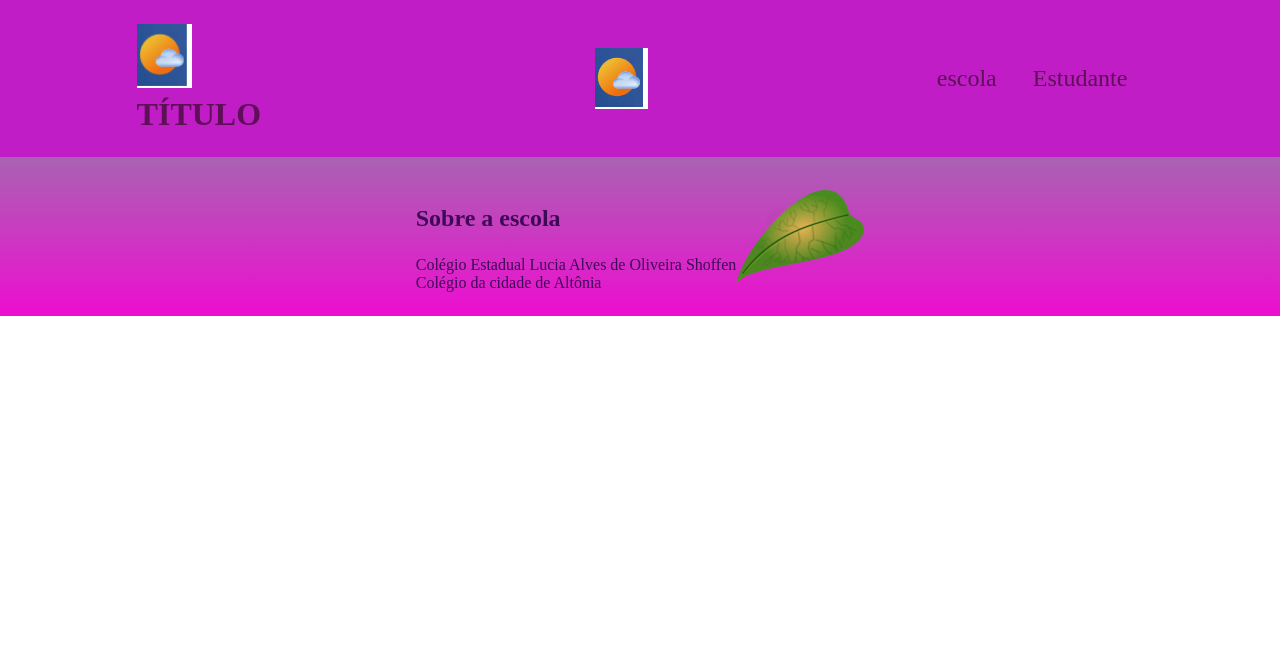
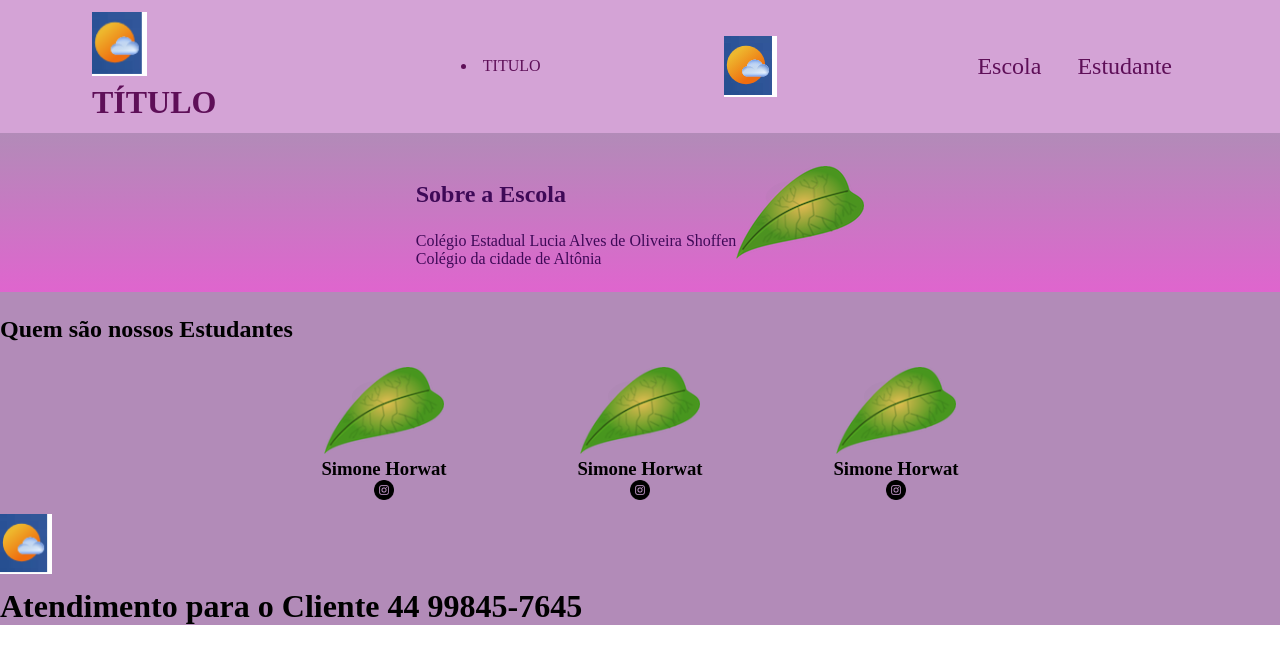
Before and after one commit to profsimonehorwat/site-turma-criativa1, a plain HTML site: page index.html in a window 1280 px wide. Drawn offline with Linux system fonts and the light colour scheme.

Commit message:
site finalizado

```diff
--- a/index.html
+++ b/index.html
@@ -3,27 +3,58 @@
 <head>
     <meta charset="UTF-8">
     <meta http-equiv="X-UA-Compatible" content="IE=edge">
-    <meta name="viewport" content="width=<>, initial-scale=1.0">
+    <meta name="viewport" content="width=device-width, initial-scale=1.0">
     <title>Document</title>
     <link rel="stylesheet" href="style.css">
+    <link rel="preconnect" href="https://fonts.googleapis.com">
+<link rel="preconnect" href="https://fonts.gstatic.com" crossorigin>
+<link href="https: //fonts.googleapis.com/css2?family= família= Poppins:wght@400;700 & stylesheet">
     </head>
 
 <body>
 <header class="cabecalho">
   <h1>  <img class="cabecalho-imagem" src="sol.png" alt=""> TÍTULO</h1>
+  <li class="cabecalho-titulo">TITULO</li>
     <img src="sol.png" alt="sol">
     <ul class="cabecalho-lista">
-        <li class="cabecalho-lista-item">escola</li>
+        <li class="cabecalho-lista-item">Escola</li>
         <li class="cabecalho-lista-item">Estudante</li>
     </ul>
     </header>
     <section class="escola">
         <div class="escola-div-conteudo">
-            <h2 class="escola-titulo">  Sobre a escola</h2>
+            <h2 class="escola-titulo">  Sobre a Escola</h2>
             <p class="escola-texto-um">Colégio Estadual Lucia Alves de Oliveira Shoffen</p>
             <p class="escola-texto-dois">Colégio da cidade de Altônia</p></div>
             <img class="escola-imagem" src="folha.png" alt="folhas">
     </section>
+<section
+    class= "Estudante">
+    <h2 class="estudante escola-titulo">Quem são nossos Estudantes</h2>
 
+    <div class="estudante-todos">
+        <span></span>
+        <div class="estudante-div">
+        <img class="estudante-imagem" src="folha.png"alt="folhas">
+        <h3 class="estudante-nome">Simone Horwat</h3>
+        <a href="colocar o link do isntagran"><img class="estudante-icone" src="instagram.png"alt=instagram></a>
+    </div>
+        <div class="estudante-div">
+        <img class="estudante-imagem" src="folha.png"alt="folhas">
+        <h3 class="estudante-nome">Simone Horwat</h3>
+        <img class="estudante-icone" src="instagram.png"alt=instagram>
+    </div>
+        <div class="estudante-div">
+        <img class="estudante-imagem" src="folha.png"alt="folhas">
+        <h3 class="estudante-nome">Simone Horwat</h3>
+        <img class="estudante-icone" src="instagram.png"alt=instagram>
+    </div>
+</div>
+</section>
+<footer class="rodape">
+    <img class="rodape-imagem" src="sol.png" Alt="logo que representa o site">
+    <h1 class="rodape"> Atendimento para o Cliente 44 99845-7645 </h1>
+
+</footer>
 </body>
 </html>
--- a/style.css
+++ b/style.css
@@ -2,14 +2,17 @@
 margin: 0 ;
 padding: 0;
 }
+body{
+    font-family: 'Poppins', sem serifa;
+}
+
 .cabecalho{
-
-background-color: rgb(193, 29, 199);
+background-color: rgb(212, 163, 214);
 color:rgb(94, 15, 88);
 display: flex;
 justify-content:space-around;
 align-items: center;
-padding: 24px 0;
+padding: 12px 0;
 }
 
 .cabecalho-imagem{
@@ -28,7 +31,7 @@ padding: 24px 0;
     height: 15%;
 }
 .escola{
-    background-image: linear-gradient(#a963b3,rgb(238, 13, 208));
+    background-image: linear-gradient(#b28bb8,rgb(223, 101, 206));
     color:rgb(62, 9, 87);
     display:flex;
     justify-content: center;
@@ -39,6 +42,36 @@ padding: 24px 0;
 .escola-div-conteudo{
     width: 35;
 }
+
 .escola-titulo{
     padding: 24px 0;
 }
+.estudante-imagem{
+width: 120px;
+}
+.estudante-icone{
+    width: 20px;
+}
+.estudante-div{
+    text-align: center;
+}
+.estudante-titulo{
+    text-align:center;
+    padding: 50px 0;
+}
+.estudante-todos{
+    display:grid;
+    grid-template-columns: 20% 20% 20% 20% 20%;
+    background-color: #b28bb8;
+}
+.estudante{
+    background-color: #b28bb8;
+}
+.rodape{
+    background-color: #b28bb8;
+  justify-content:space-around ;
+}
+.rodape-imagem{
+    height: 60px;
+    padding: 10px 0;
+}
```
Also changed, not shown: instagram.png (added).
